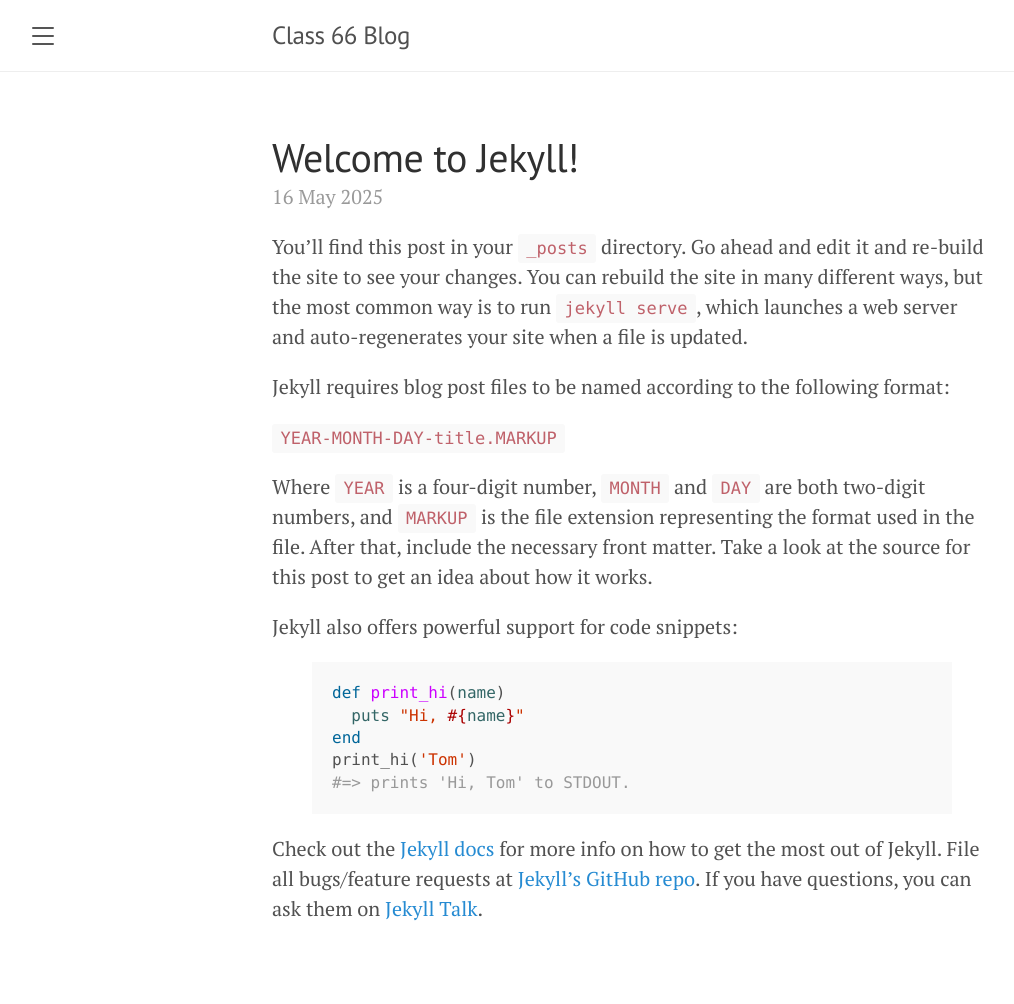
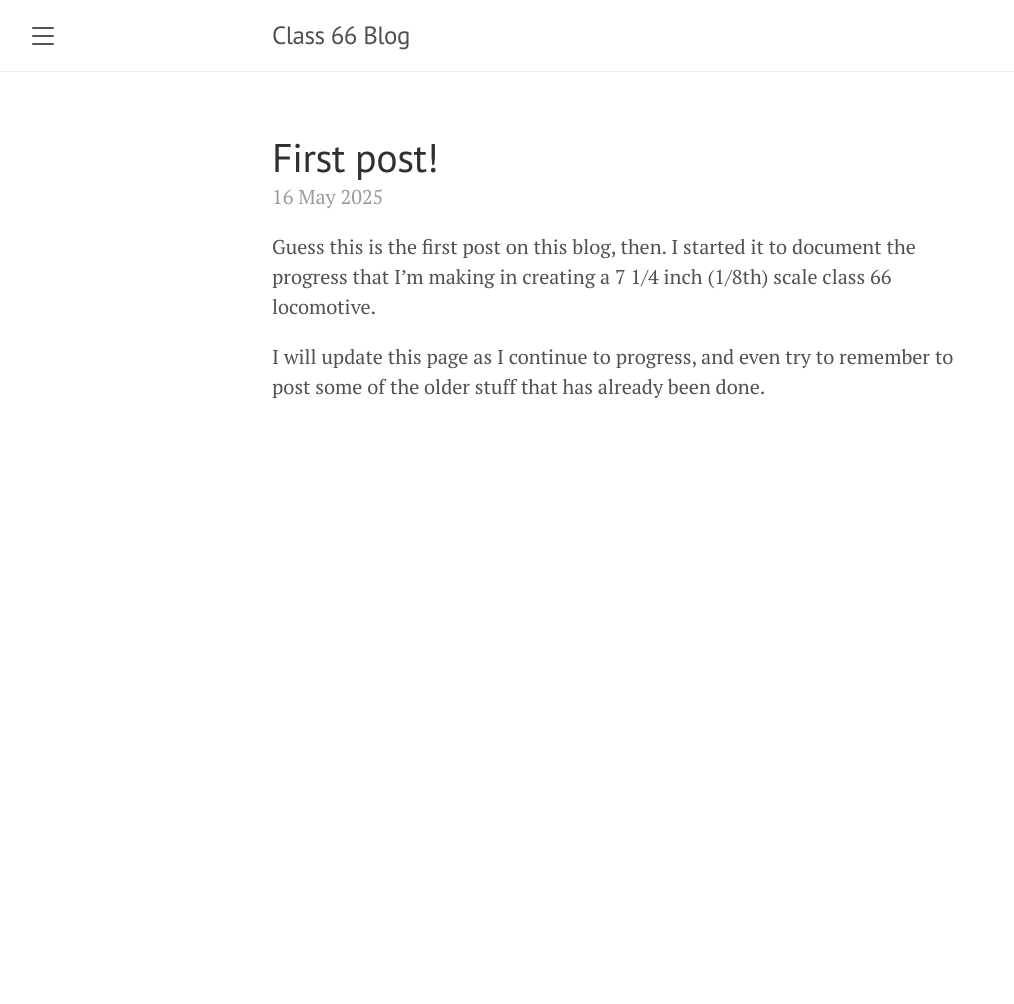
Before and after one commit to class66-project/class66-project.github.io, a Jekyll site: the page built from _posts/2025-05-16-welcome-to-jekyll.markdown, in a window 1280 px wide. Shown: the whole page, without its empty margins (8-1022 px from the left). Built offline with Jekyll 4.4.1, drawn with Linux system fonts in a browser that asks for light colours; after the commit the page ends 900 px from its top, so only the background shows below that.

```diff
--- a/_posts/2025-05-16-welcome-to-jekyll.markdown
+++ b/_posts/2025-05-16-welcome-to-jekyll.markdown
@@ -1,29 +1,12 @@
 ---
 layout: post
-title:  "Welcome to Jekyll!"
+title:  "First post!"
 date:   2025-05-16 22:47:48 +0100
-categories: jekyll update
+categories: general
 ---
-You’ll find this post in your `_posts` directory. Go ahead and edit it and re-build the site to see your changes. You can rebuild the site in many different ways, but the most common way is to run `jekyll serve`, which launches a web server and auto-regenerates your site when a file is updated.
 
-Jekyll requires blog post files to be named according to the following format:
+Guess this is the first post on this blog, then. I started it to document the progress that I'm making in creating
+a 7 1/4 inch (1/8th) scale class 66 locomotive.
 
-`YEAR-MONTH-DAY-title.MARKUP`
-
-Where `YEAR` is a four-digit number, `MONTH` and `DAY` are both two-digit numbers, and `MARKUP` is the file extension representing the format used in the file. After that, include the necessary front matter. Take a look at the source for this post to get an idea about how it works.
-
-Jekyll also offers powerful support for code snippets:
-
-{% highlight ruby %}
-def print_hi(name)
-  puts "Hi, #{name}"
-end
-print_hi('Tom')
-#=> prints 'Hi, Tom' to STDOUT.
-{% endhighlight %}
-
-Check out the [Jekyll docs][jekyll-docs] for more info on how to get the most out of Jekyll. File all bugs/feature requests at [Jekyll’s GitHub repo][jekyll-gh]. If you have questions, you can ask them on [Jekyll Talk][jekyll-talk].
-
-[jekyll-docs]: https://jekyllrb.com/docs/home
-[jekyll-gh]:   https://github.com/jekyll/jekyll
-[jekyll-talk]: https://talk.jekyllrb.com/
+I will update this page as I continue to progress, and even try to remember to post some of the older stuff that has
+already been done.
```
Also changed, not shown: about.markdown (+1 -12 lines).
